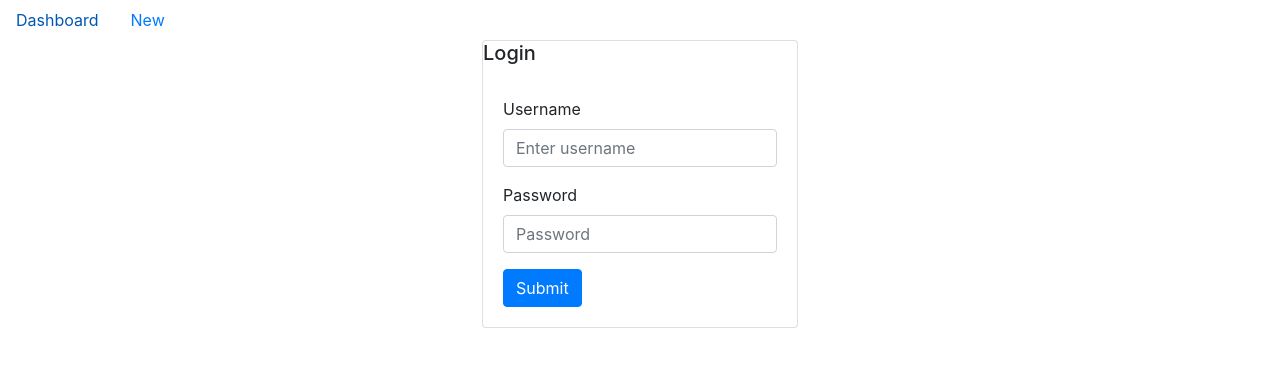
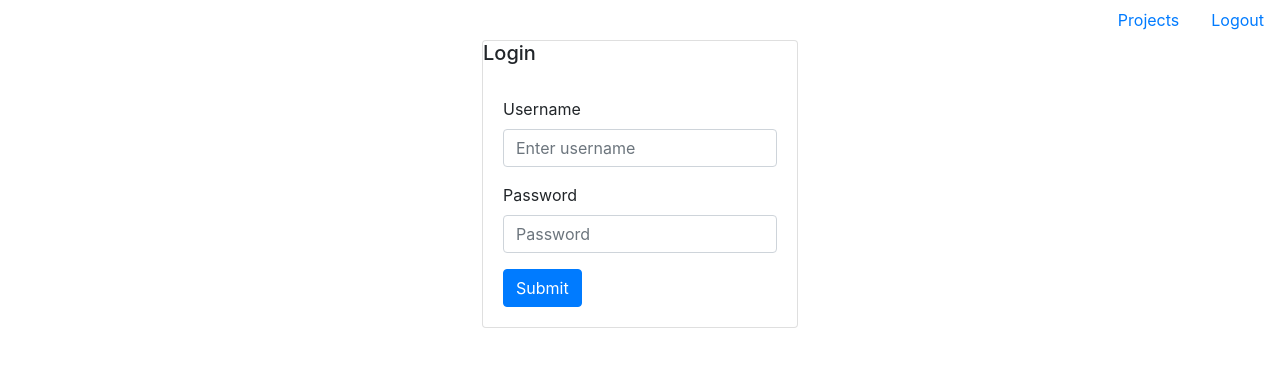
Before and after one commit to THM-MoTE/webmodelica, a React (Create React App) app in the folder ui/: page / in a window 1280 px wide. Shown: the top 366 px of the page. Built offline with nearby package versions, Linux system fonts and the light colour scheme; what monaco-editor would draw is missing.

Commit message:
redirect to landing on /logout

```diff
--- a/ui/src/App.tsx
+++ b/ui/src/App.tsx
@@ -14,6 +14,7 @@ class App extends Component {
           <Route exact path="/editor" component={CodeEditor} />
           <Route exact path="/projects" render={({ history }) => <ProjectView history={history} api={this.apiClient} />} />
           <Route exact path="/" render={({ history }) => <Landing history={history} api={this.apiClient} />} />
+          <Route exact path="/logout" render={({ history }) => <Landing history={history} api={this.apiClient} />} />
           <Route path="/session/:sessionId" render={({ history, match }) => <SessionPane history={history} sessionId={match.params.sessionId} api={this.apiClient} />} />
         </div>
       </Router>
--- a/ui/src/layouts.tsx
+++ b/ui/src/layouts.tsx
@@ -1,13 +1,13 @@
 import React, { Component } from 'react';
+import { Nav } from 'react-bootstrap'
 
-export function Container(props:any) {
+export function Container(props: any) {
   return (
     <React.Fragment>
-      <ul className="nav">
-        <li className="nav-itm"><a className="nav-link" href="/project-view">Dashboard</a></li>
-        <li className="nav-itm"><a className="nav-link" href="#">New</a></li>
-      </ul>
-
+      <Nav className="justify-content-end">
+        <Nav.Item><Nav.Link href="/projects">Projects</Nav.Link></Nav.Item>
+        <Nav.Item><Nav.Link href="/logout">Logout</Nav.Link></Nav.Item>
+      </Nav>
       <div className="container-fluid">
         {props.children}
       </div>
```
